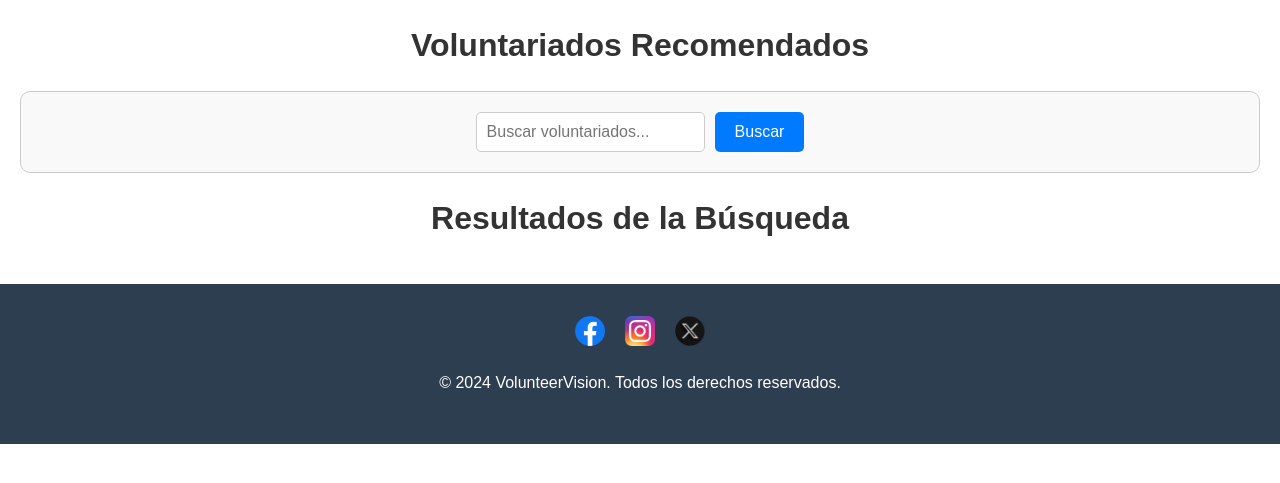
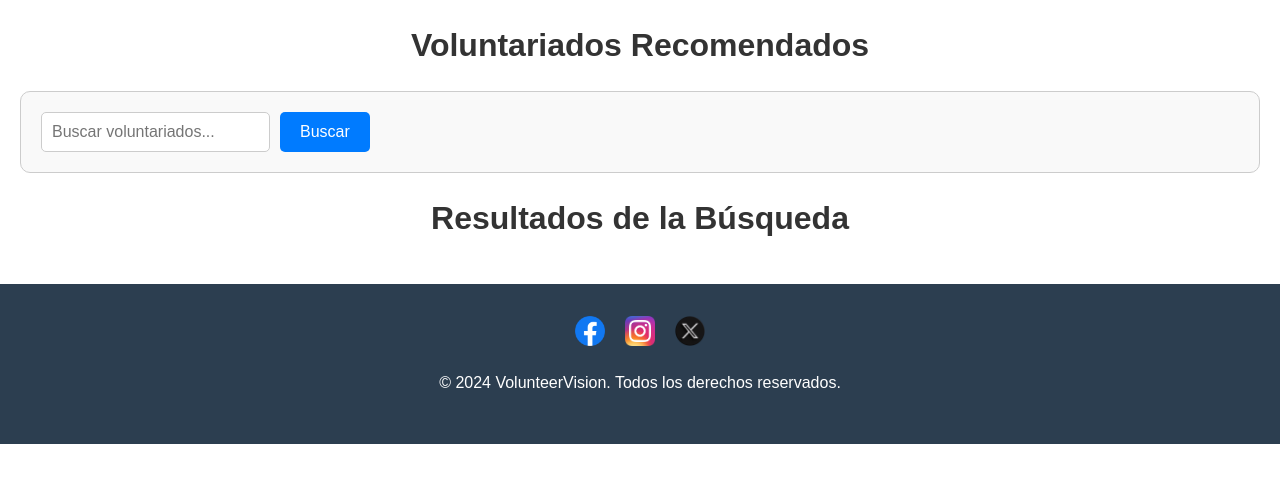
Before and after one commit to KevinYuvi/ProyectoDesarrollo, a Flask app: page /ingresar in a window 1280 px wide. Shown: the part 82-565 px from the top of the page. Run offline with Flask 3, Linux system fonts and the light colour scheme; the visitor is signed in with stand-in values (Sample User, id 1); data that the repository does not hold is empty; some libraries are stand-ins or nearby versions.

Commit message:
arreglo de platilla ingresar

```diff
--- a/src/static/css/sty.css
+++ b/src/static/css/sty.css
@@ -127,7 +127,7 @@ h1 {
 /* Estilos para la barra de búsqueda */
 .search-bar {
     display: flex;
-    justify-content: center;
+    justify-content: left;
     gap: 10px;
 }
 
@@ -210,15 +210,13 @@ footer .contact form button {
     background: #e74c3c;
     color: white;
     border-radius: 5px;
-    transition: background 0.3s;
+    transition: background 0.
+    3s;
 }
 
 footer .contact form button:hover {
     background: #c0392b;
 }
-
-
-
 
 /* Reset de algunos estilos por defecto */
 body,
@@ -282,10 +280,12 @@ header nav ul li a:hover {
     height: auto;
     margin-right: 10px;
 }
+
 .auth-buttons {
     display: flex;
     gap: 10px;
 }
+
 .login-btn,
 .signup-btn {
     padding: 10px 20px;
@@ -296,3 +296,15 @@ header nav ul li a:hover {
 .login-btn {
     background-color: #f0ad4e;
 }
+
+/* Estilos para los resultados de búsqueda */
+.search-results {
+    display: flex;
+    flex-direction: column;
+    gap: 10px;
+}
+
+.search-results .voluntariado {
+    width: 100%; /* Asegura que los resultados ocupen todo el ancho disponible */
+    margin: 10px 0; /* Espaciado entre los resultados */
+}
--- a/src/templates/ingresar.html
+++ b/src/templates/ingresar.html
@@ -61,6 +61,13 @@
             display: flex;
             justify-content: center;
         }
+
+        /* Estilos para los resultados de búsqueda */
+        .search-results {
+            display: flex;
+            flex-direction: column;
+            gap: 10px;
+        }
     </style>
 </head>
 <body>
@@ -97,7 +104,7 @@
         <!-- Tercer bloque: Resultados de búsqueda -->
         <div class="results-block">
             <h1>Resultados de la Búsqueda</h1>
-            <div id="search-results-container" class="carousel"></div>
+            <div id="search-results-container" class="search-results"></div>
         </div>
     </div>
 
@@ -117,7 +124,6 @@
     <script>
         document.addEventListener('DOMContentLoaded', function() {
             obtenerRecomendaciones();
-            buscarVoluntariados();
             $('.carousel').slick({
                 infinite: true,
                 slidesToShow: 3,
@@ -208,16 +214,6 @@
 
                     searchResultsContainer.appendChild(voluntariadoDiv);
                 });
-
-                // Reinitialize slick carousel
-                $('.carousel').slick('unslick');
-                $('.carousel').slick({
-                    infinite: true,
-                    slidesToShow: 3,
-                    slidesToScroll: 1,
-                    prevArrow: '<button type="button" class="slick-prev">Prev</button>',
-                    nextArrow: '<button type="button" class="slick-next">Next</button>'
-                });
             })
             .catch(error => console.error('Error:', error));
         }
--- a/src/templates/login.html
+++ b/src/templates/login.html
@@ -46,10 +46,6 @@
                         <label for="password">Contraseña</label>
                         <input type="password" id="password" name="password" required>
 
-                        <label class="remember-me">
-                            <input type="checkbox" name="remember"> Recordar
-                        </label>
-
                         <button type="submit">Ingresar</button>
                     </form>
                     <p>¿No tienes una cuenta? <a href="{{ url_for('registro') }}">Crear una cuenta</a></p>
```
Also changed, not shown: src/templates/registro.html (+2 -6 lines).
